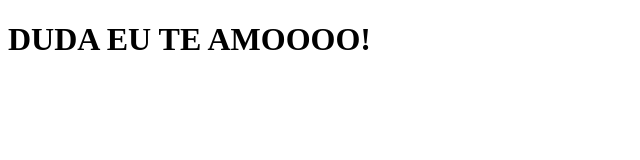
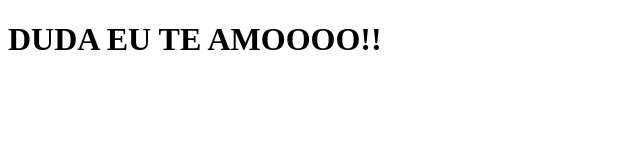
Before and after one commit to SergioRossan/curso.dev, a Next.js app: page / in a window 1280 px wide. Shown: the top 160 px of the page, without its empty margins (0-640 px from the left). Built offline with nearby package versions, Linux system fonts and the light colour scheme.

Commit message:
modifica a frase da pagina

```diff
--- a/pages/index.js
+++ b/pages/index.js
@@ -1,5 +1,5 @@
 function Home() {
-    return <h1>DUDA EU TE AMOOOO!</h1>
+    return <h1>DUDA EU TE AMOOOO!!</h1>
 }
 
 export default Home;
```
